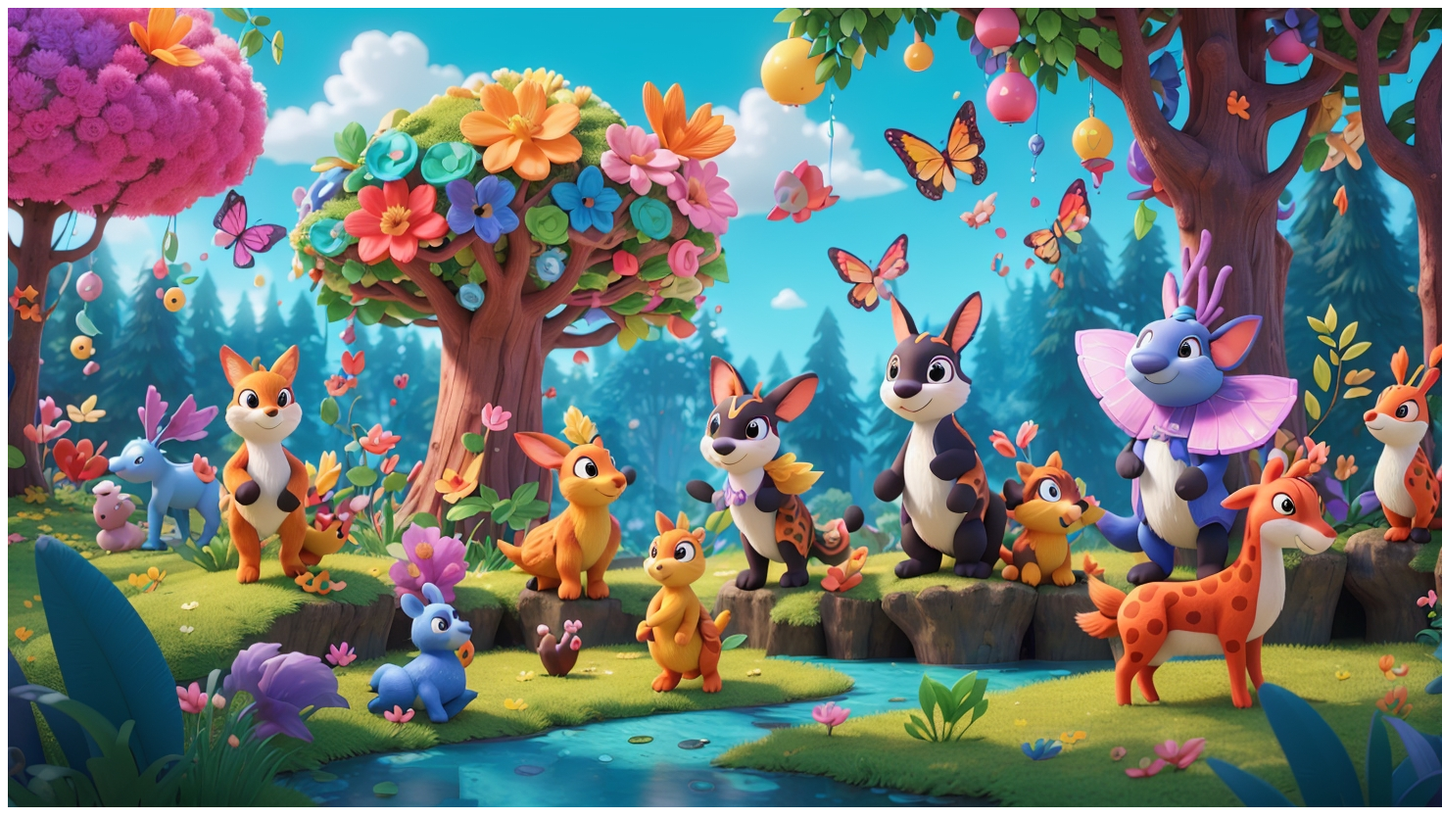
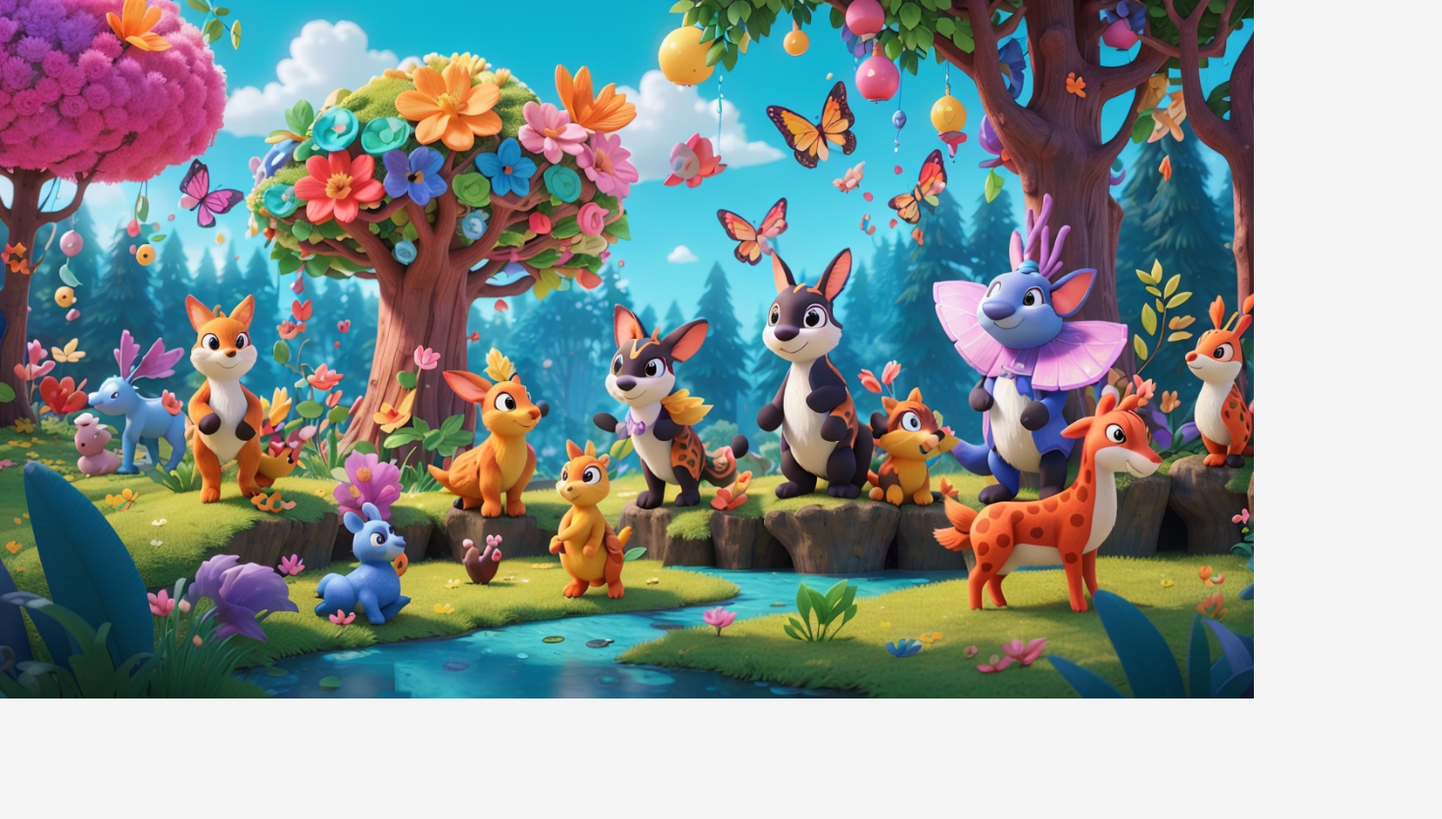
Before and after one commit to k082023/testing123, a plain HTML site: page index.html in a window 1280 px wide. Shown: the whole page at 98% size, 1472 px wide, since content can reach past the window. After the commit the page ends 800 px from the top, so only its background shows below. Drawn offline with Linux system fonts and the light colour scheme.

Commit message:
Update style.css

```diff
--- a/style.css
+++ b/style.css
@@ -1,3 +1,47 @@
+/* Reset some default styles */
+body, h1, h2, h3, p, ul {
+    margin: 0;
+    padding: 0;
+}
+
+/* Apply a background color and some spacing */
+body {
+    background-color: #f5f5f5;
+    font-family: Arial, sans-serif;
+}
+
+header {
+    width: 100%;
+    overflow: hidden;
+}
+
+header img {
+    width: 100%;
+    height: auto;
+}
+
+.main {
+    max-width: 1200px;
+    margin: 20px auto;
+    padding: 20px;
+}
+
+.card-container {
+    display: grid;
+    grid-template-columns: repeat(2, 1fr);
+    grid-gap: 20px;
+    padding: 20px;
+}
+
+.card {
+    background-color: #ffffff;
+    padding: 20px;
+    border-radius: 5px;
+    box-shadow: 0 2px 5px rgba(0, 0, 0, 0.1);
+}
+
+/* Add additional styling for cards, such as fonts, colors, etc., based on your design preferences */
+
 /* Add styles for the card image */
 .card img {
     width: 100%;
```
